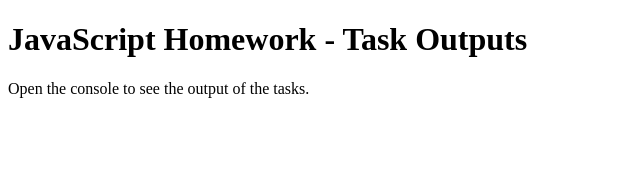
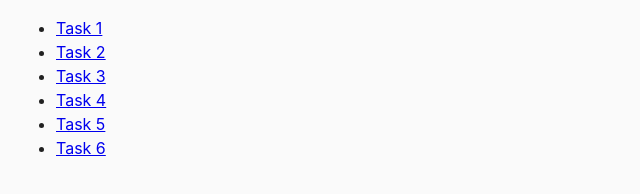
Before and after one commit to RD-DE-VSV/goit-js-hw-07, a plain HTML site: page index.html in a window 1280 px wide. Shown: the whole page, without its empty margins (0-640 px from the left). Drawn offline with Linux system fonts and the light colour scheme.

Commit message:
Update index.html

```diff
--- a/index.html
+++ b/index.html
@@ -2,16 +2,19 @@
 <html lang="en">
   <head>
     <meta charset="UTF-8" />
+    <meta http-equiv="X-UA-Compatible" content="IE=edge" />
     <meta name="viewport" content="width=device-width, initial-scale=1.0" />
-    <title>JavaScript Homework - Tasks</title>
+    <title>Homework 7</title>
+    <link rel="stylesheet" href="./css/common.css" />
   </head>
   <body>
-    <h1>JavaScript Homework - Task Outputs</h1>
-    <p>Open the console to see the output of the tasks.</p>
-
-    <!-- Connect the task scripts -->
-    <script src="./js/task-1.js" defer></script>
-    <script src="./js/task-2.js" defer></script>
-    <script src="./js/task-3.js" defer></script>
+    <ul>
+      <li><a href="./task-1.html">Task 1</a></li>
+      <li><a href="./task-2.html">Task 2</a></li>
+      <li><a href="./task-3.html">Task 3</a></li>
+      <li><a href="./task-4.html">Task 4</a></li>
+      <li><a href="./task-5.html">Task 5</a></li>
+      <li><a href="./task-6.html">Task 6</a></li>
+    </ul>
   </body>
 </html>
```
